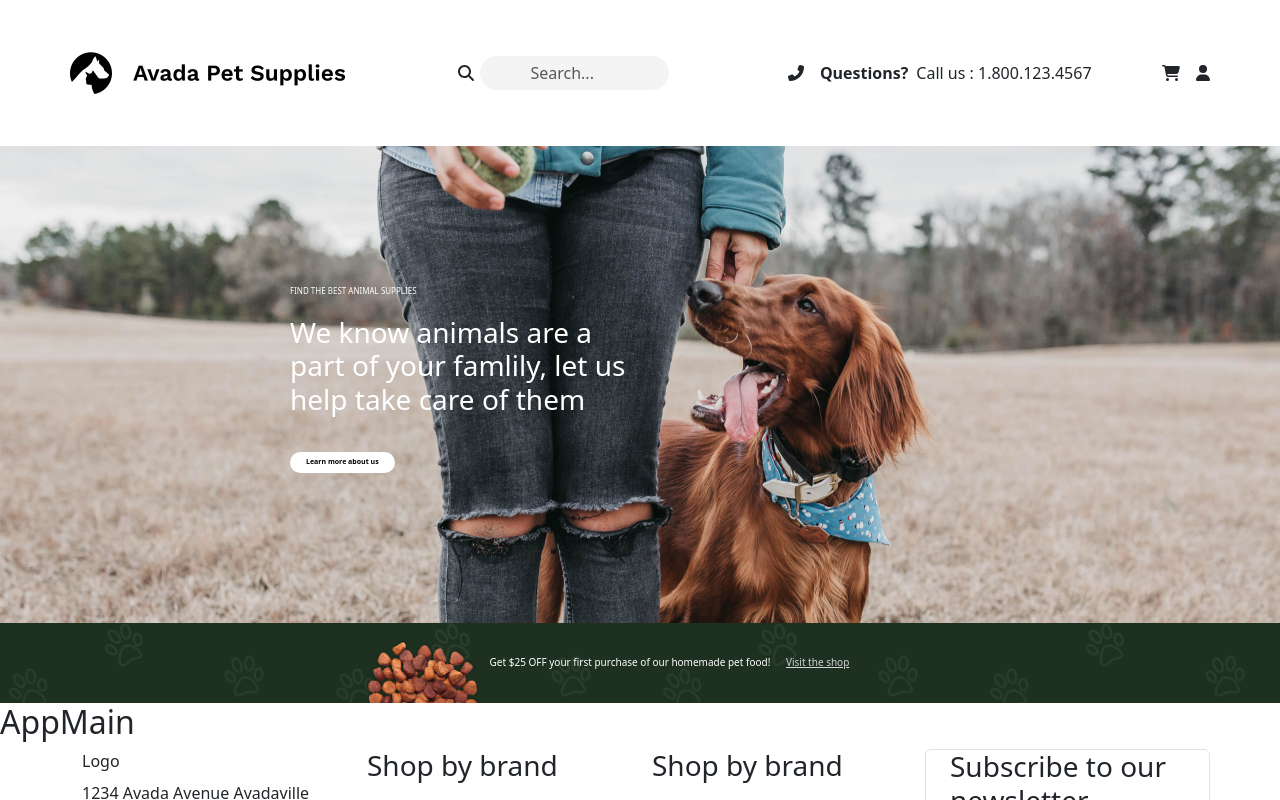
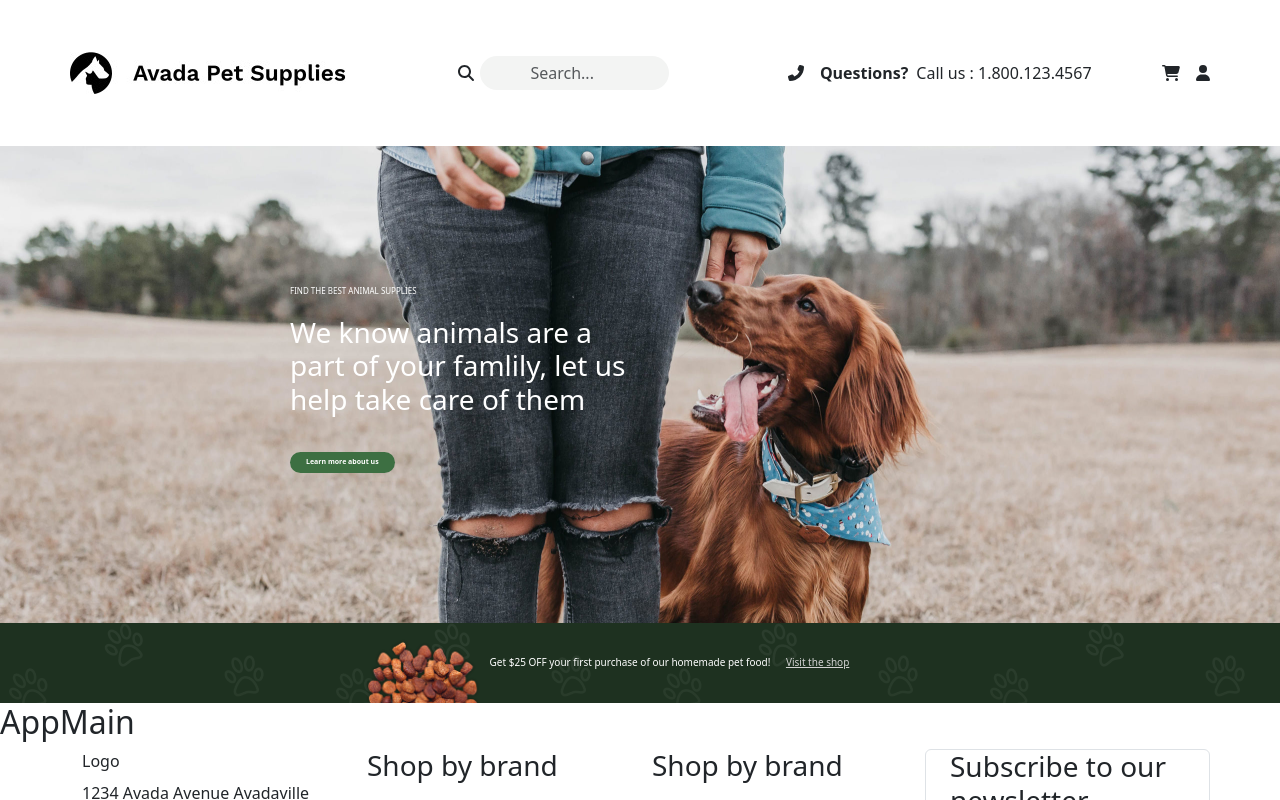
Before and after one commit to gianluigi7/proj-html-vuejs, a Vue app: page / in a window 1280 px wide. In both pictures the pointer is over the button "Learn more about us". Shown: the top 800 px of the page. Built offline with nearby package versions, Linux system fonts and the light colour scheme.

Commit message:
button humbo hover

```diff
--- a/src/pages/AppHome.vue
+++ b/src/pages/AppHome.vue
@@ -92,6 +92,10 @@ export default{
     color: black;
     margin-bottom: 150px;
   }
+  #jumbotron button:hover {
+    background-color: #3d6f42;
+    color: white;
+  }
 
    button {
 
```
